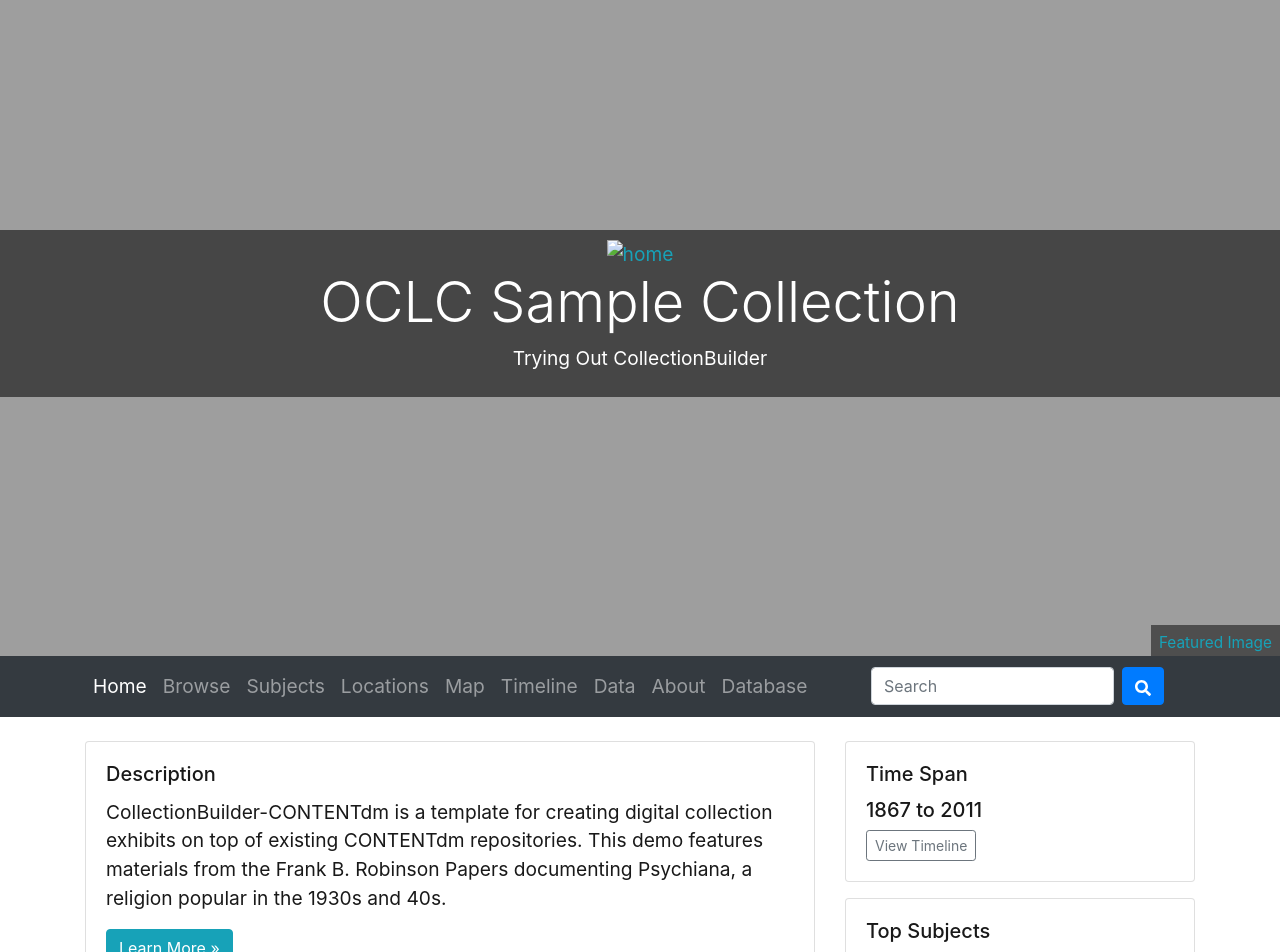
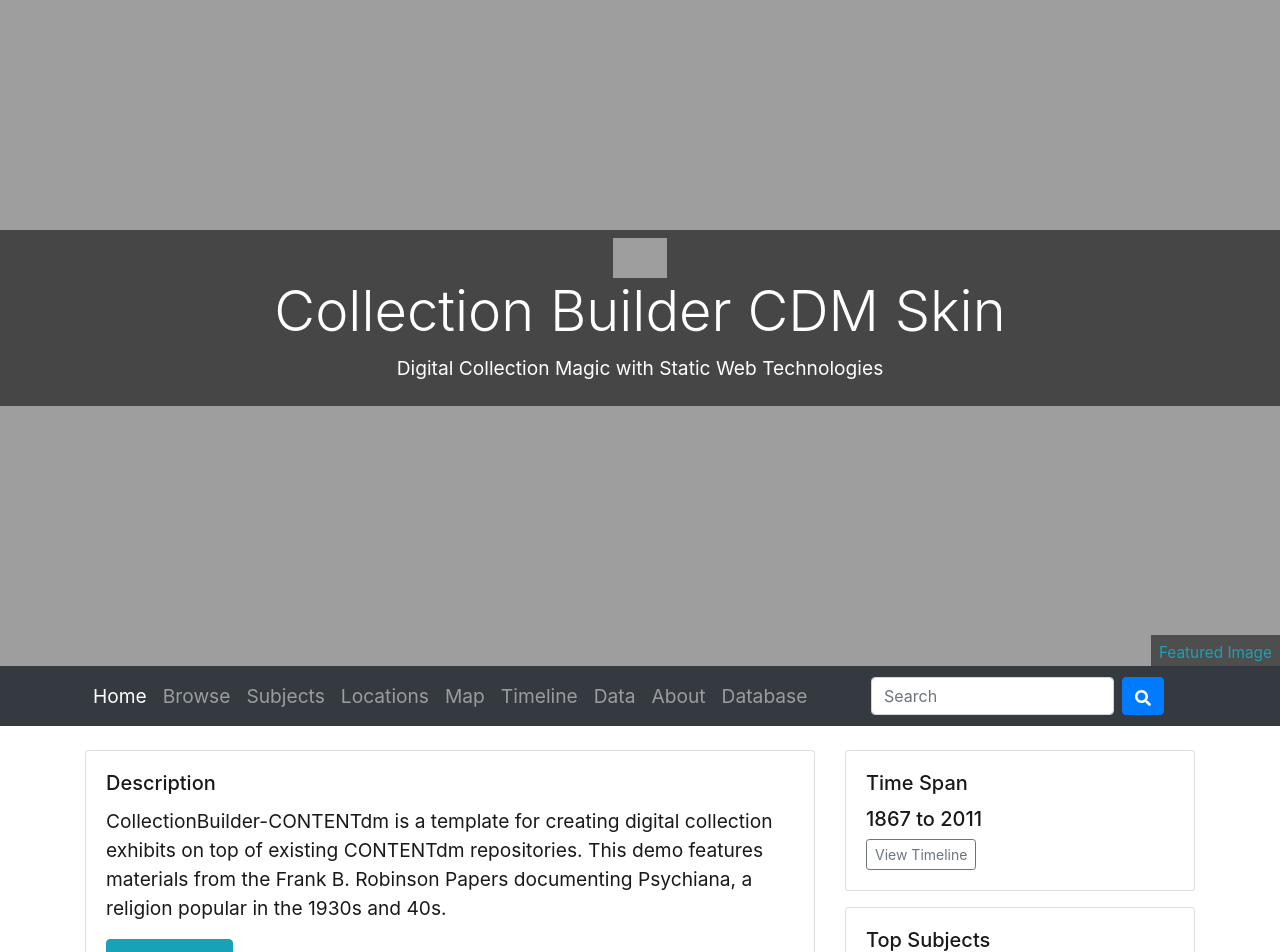
Before and after one commit to MariaNuccilli/wsuls-collectionbuilder, a Jekyll site: the page built from index.md, in a window 1280 px wide. Shown: the top 952 px of the page. Built offline with Jekyll 4.4.1, drawn with Linux system fonts in a browser that asks for light colours; some of the changed text lies outside the part shown; grey boxes are pictures that could not be loaded.

Commit message:
trying again

```diff
--- a/_config.yml
+++ b/_config.yml
@@ -8,9 +8,9 @@
 # URL VARIABLES
 #
 # site domain, full URL to the production location of your collection
-url: https://cdm17409.contentdm.oclc.org/digital
+url: https://cdm17409.contentdm.oclc.org
 # path to location on the domain if necessary e.g. /digital/hjccc
-baseurl: /collection/oclcsample
+baseurl: /digital/collection/oclcsample
 # location of code, the full url to your github repository
 source-code: https://github.com/MariaNuccilli/wsuls-collectionbuilder
 
@@ -18,21 +18,21 @@ source-code: https://github.com/MariaNuccilli/wsuls-collectionbuilder
 # SITE SETTINGS
 #
 # title of site appears in banner
-title: OCLC Sample Collection
+title: Collection Builder CDM Skin
 # tagline, a short phrase that will appear throughout the site in the top banner
-tagline: Trying Out CollectionBuilder
+tagline: Digital Collection Magic with Static Web Technologies
 # description appears in meta tags and other locations
 # this description might appear in search result lists, keep around 160 characters max
 description: "CollectionBuilder-CONTENTdm is a template for creating digital collection exhibits on top of existing CONTENTdm repositories. This demo features materials from the Frank B. Robinson Papers documenting Psychiana, a religion popular in the 1930s and 40s."
 # keywords, a short list of subjects describing the collection, separated by semicolon, to appear in rich markup
-keywords: idaho;history;inland northwest
+#keywords: idaho;history;inland northwest
 # creator of the digital collection, to appear in meta tags; we typically use our GitHub usernames but feel free to just use your name
 author: CollectionBuilder
 # Organization branding
-# organization-name: "Digital Initiatives, University of Idaho Library"
-# organization-link: https://www.lib.uidaho.edu/digital/
-# organization-logo-banner: https://www.lib.uidaho.edu/media/digital/justdi_logo_sm.png
-# organization-logo-nav: https://www.lib.uidaho.edu/media/digital/bannerlogo_allwhite.png
+organization-name: "Digital Initiatives, University of Idaho Library"
+organization-link: https://www.lib.uidaho.edu/digital/
+organization-logo-banner: https://www.lib.uidaho.edu/media/digital/justdi_logo_sm.png
+organization-logo-nav: https://www.lib.uidaho.edu/media/digital/bannerlogo_allwhite.png
 
 
 ##########
@@ -44,7 +44,7 @@ metadata: oclc-sample-collection
 # contentdm collection name, matches collection ID used by CDM
 cdm-collection-id: oclcsample
 # CONTENTdm server url
-cdm-url: https://cdm17409.contentdm.oclc.org
+cdm-url: https://cdm17409.contentdm.oclc.org/
 # page generation settings [optional!]
 # [optional: only used if you need to tweak CB defaults or generate from more than one data file]
 # page_gen:
```
